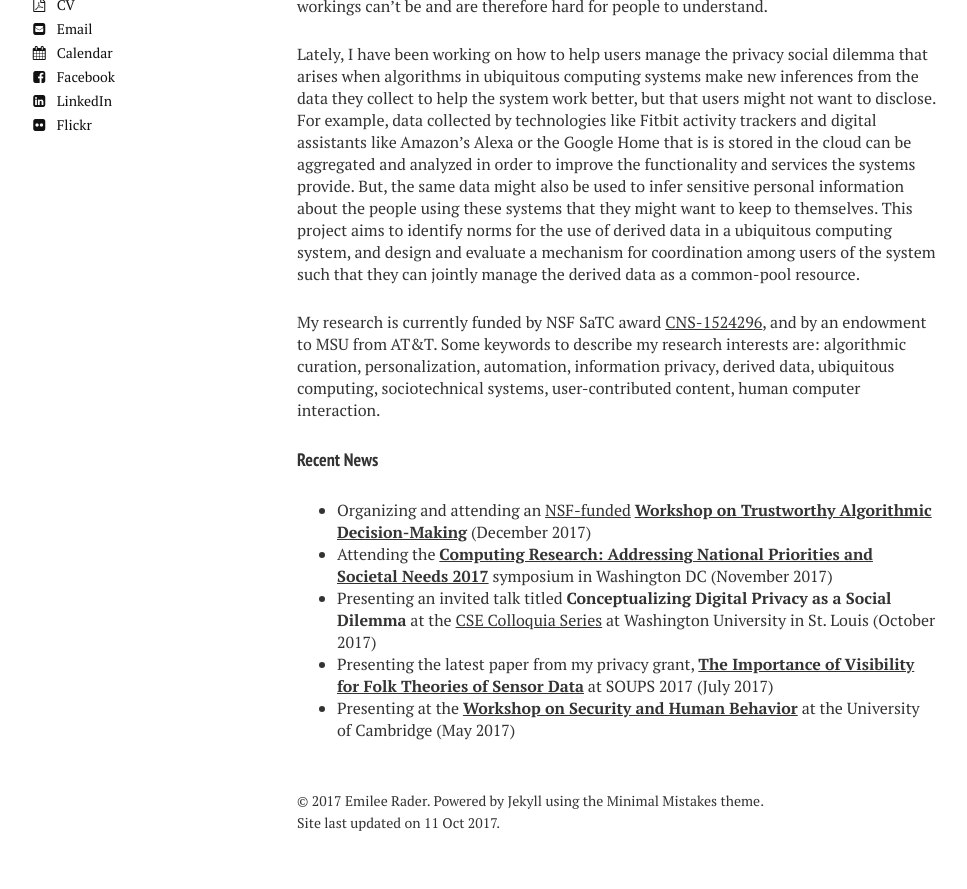
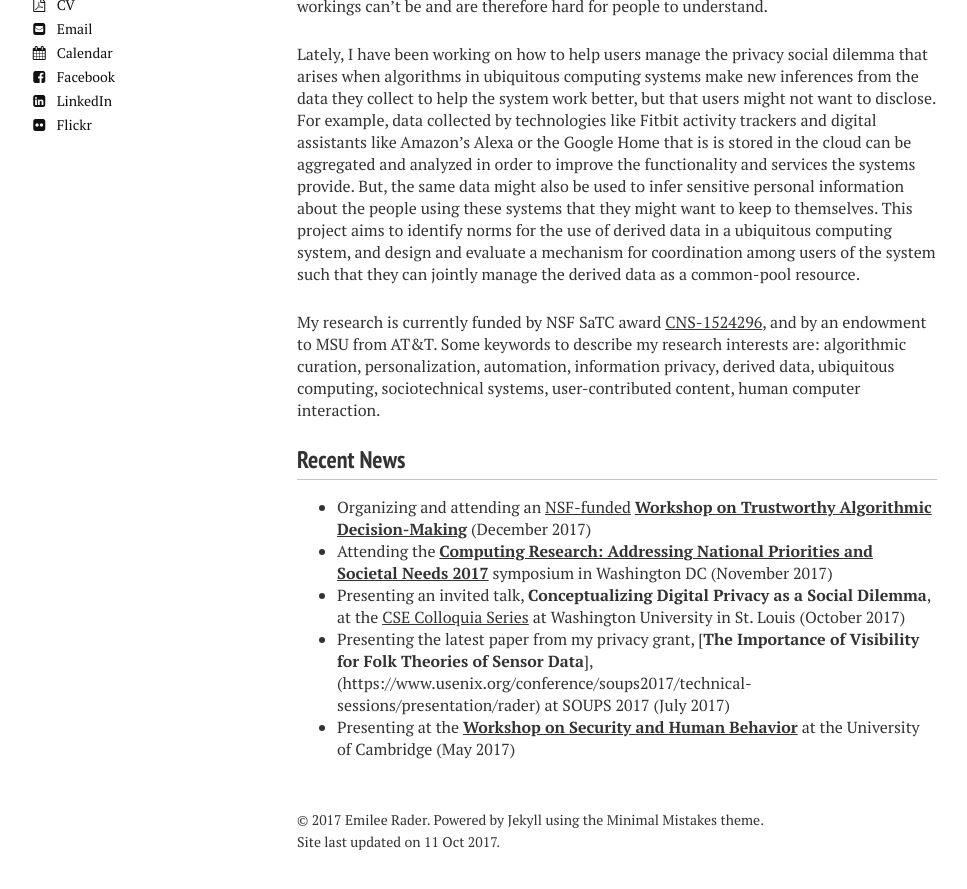
Before and after one commit to bierdoctor/bierdoctor.github.io, a Jekyll site: the page built from index.md, in a window 1280 px wide and 900 px high, scrolled down 667 px. Shown: the top 889 px of the window, without its empty margins (23-990 px from the left). Built offline with Jekyll 4.4.1, drawn with Linux system fonts in a browser that asks for light colours; nearby versions of some CDN libraries.

Commit message:
still futzing with list

```diff
--- a/index.md
+++ b/index.md
@@ -12,11 +12,11 @@ Lately, I have been working on how to help users manage the privacy social dilem
 
 My research is currently funded by NSF SaTC award [CNS-1524296](http://www.nsf.gov/awardsearch/showAward?AWD_ID=1524296), and by an endowment to MSU from AT&T. Some keywords to describe my research interests are: algorithmic curation, personalization, automation, information privacy, derived data, ubiquitous computing, sociotechnical systems, user-contributed content, human computer interaction.
 
-#### Recent News
+### Recent News
 - Organizing and attending an [NSF-funded](https://www.nsf.gov/awardsearch/showAward?AWD_ID=1748381) [**Workshop on Trustworthy Algorithmic Decision-Making**](http://trustworthy-algorithms.org/) (December 2017)
 - Attending the [**Computing Research: Addressing National Priorities and Societal Needs 2017**](http://cra.org/ccc/events/computing-research-addressing-national-priorities-societal-needs-2017/) symposium in Washington DC (November 2017)
-- Presenting an invited talk titled **Conceptualizing Digital Privacy as a Social Dilemma** at the [CSE Colloquia Series](https://engineering.wustl.edu/Events/Pages/CSE-Colloquia-Series-Emilee-Rader.aspx) at Washington University in St. Louis (October 2017)
-- Presenting the latest paper from my privacy grant, [**The Importance of Visibility for Folk Theories of Sensor Data**](https://www.usenix.org/conference/soups2017/technical-sessions/presentation/rader) at SOUPS 2017 (July 2017)
+- Presenting an invited talk, **Conceptualizing Digital Privacy as a Social Dilemma**, at the [CSE Colloquia Series](https://engineering.wustl.edu/Events/Pages/CSE-Colloquia-Series-Emilee-Rader.aspx) at Washington University in St. Louis (October 2017)
+- Presenting the latest paper from my privacy grant, [**The Importance of Visibility for Folk Theories of Sensor Data**],(https://www.usenix.org/conference/soups2017/technical-sessions/presentation/rader) at SOUPS 2017 (July 2017)
 - Presenting at the [**Workshop on Security and Human Behavior**](https://www.cl.cam.ac.uk/~rja14/shb17/) at the University of Cambridge (May 2017)
 
 
```
